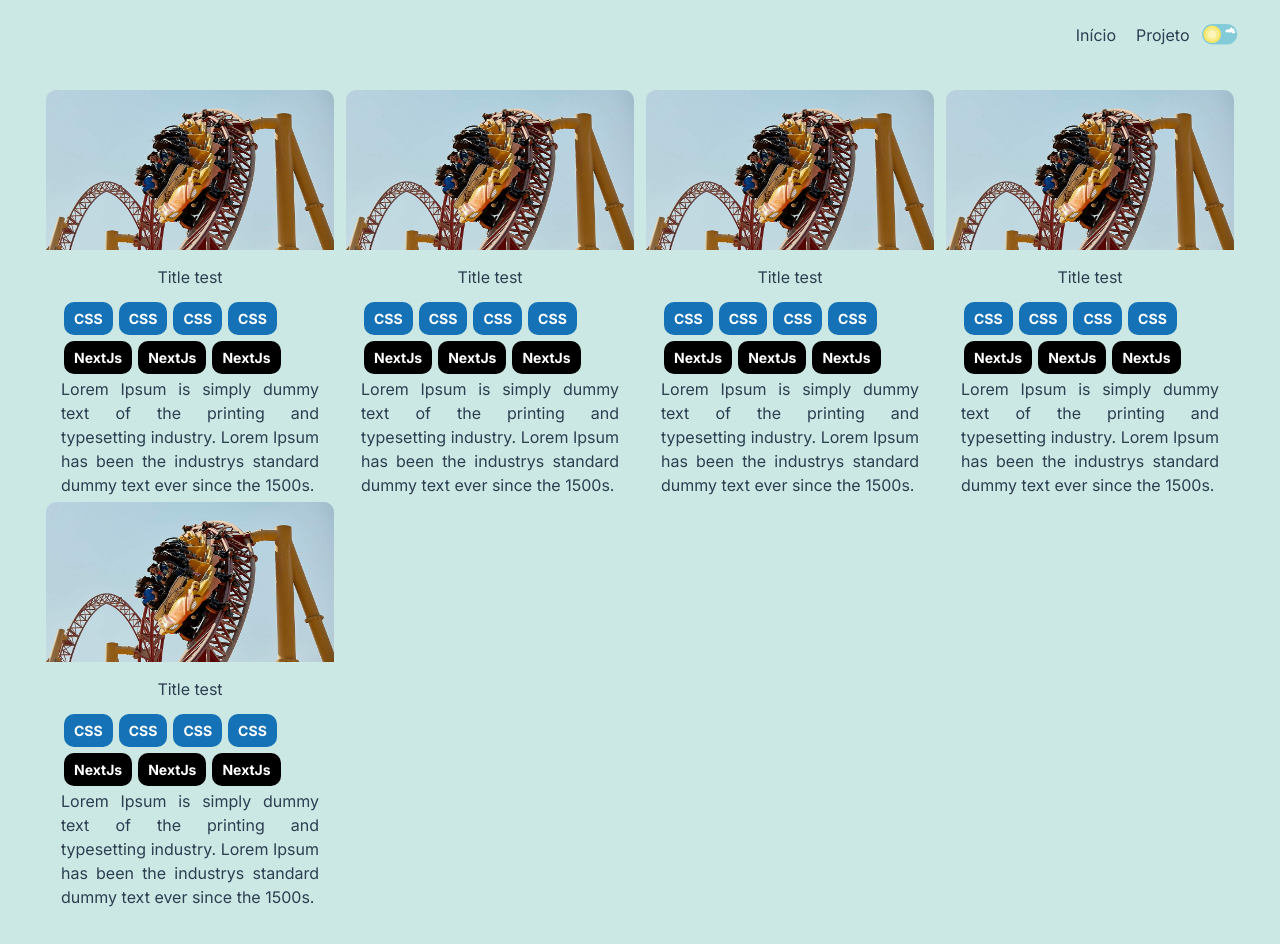
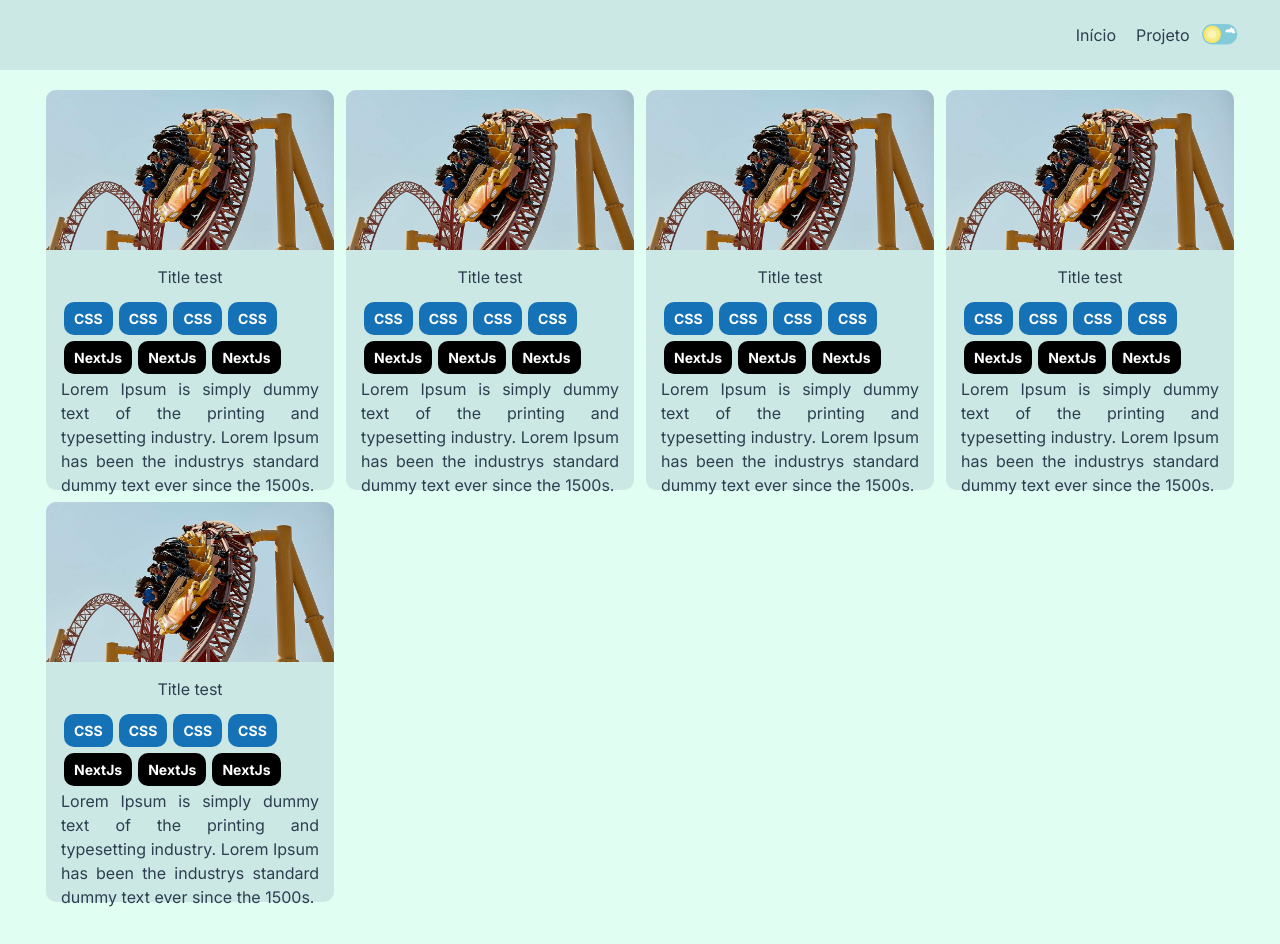
Before and after one commit to SantosFab/fabricio-portfolio, a Next.js app: page /Project in a window 1280 px wide. Shown: the top 944 px of the page. Built offline with nearby package versions, Linux system fonts and the light colour scheme.

Commit message:
refactor: modify Theme

```diff
--- a/src/app/Project/styles.ts
+++ b/src/app/Project/styles.ts
@@ -2,7 +2,7 @@ import styled, { css } from "styled-components";
 
 export const StyledProject = styled.div`
   ${({ theme }) => css`
-    background-color: ${theme.background.color1};
+    background-color: ${theme.background.layout.light};
     min-height: calc(100vh - 70px);
 
     & > div {
```
